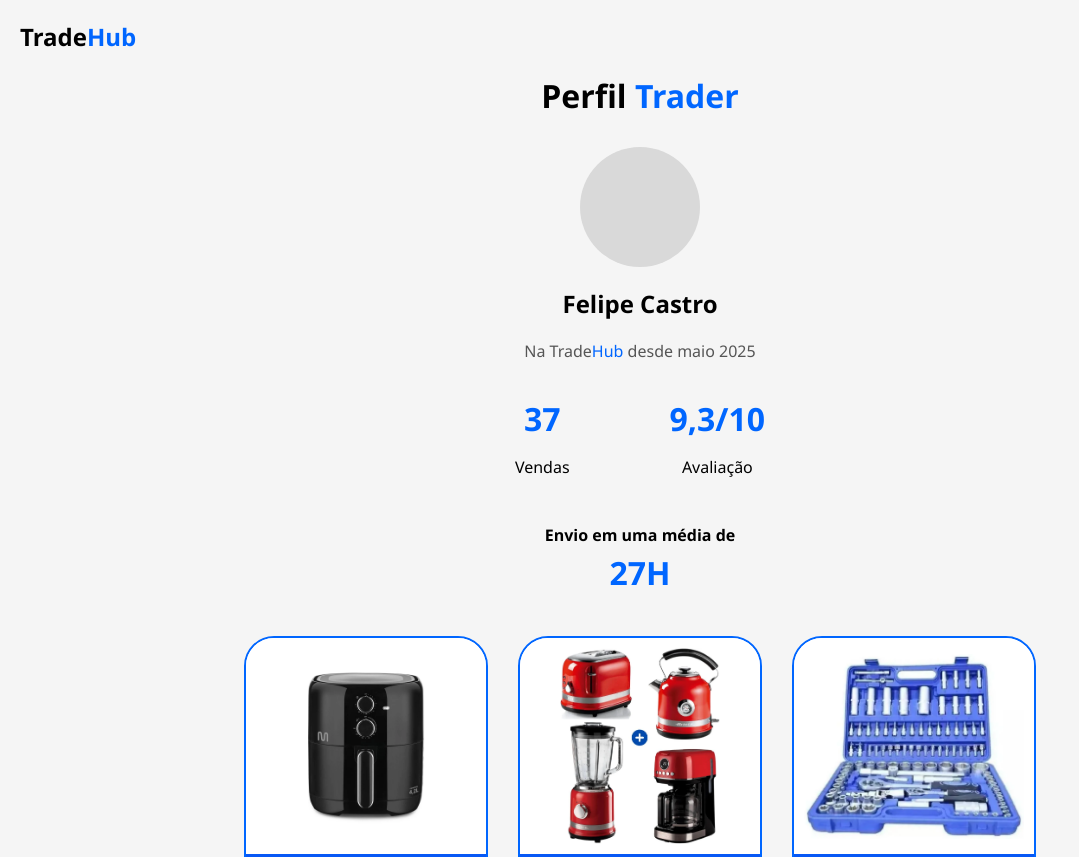
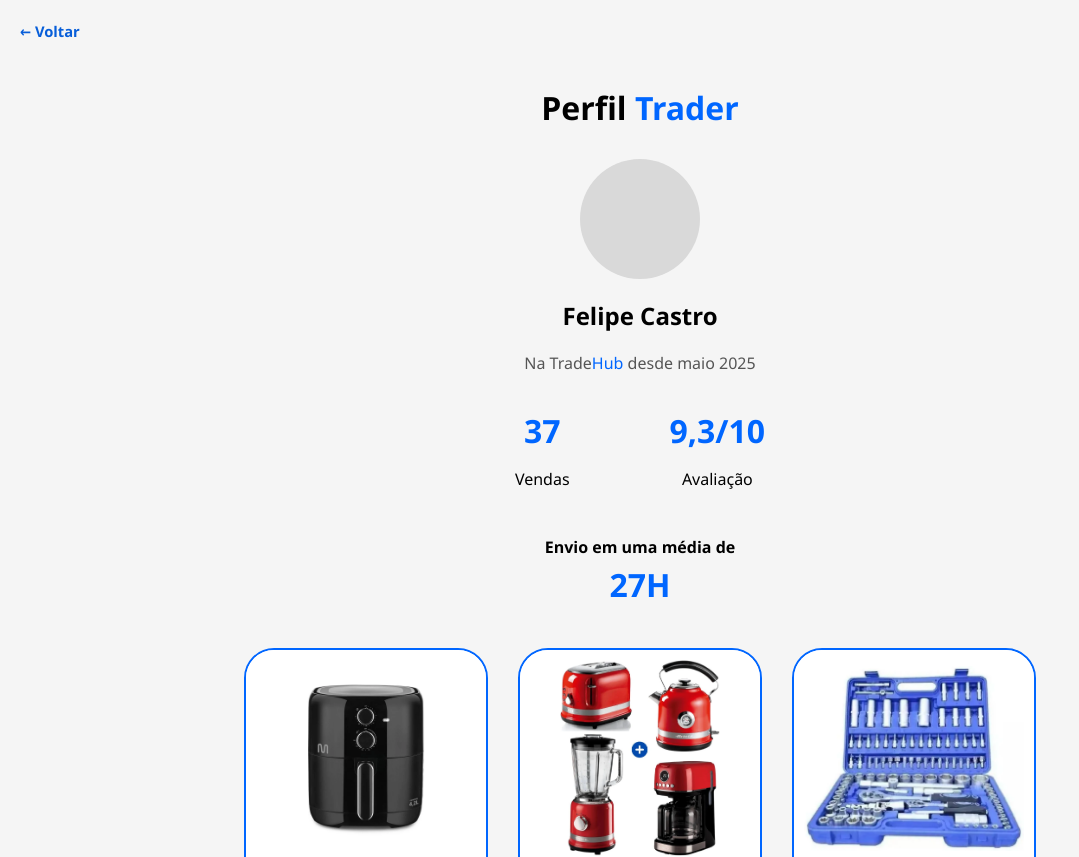
Before and after one commit to Hackathon-Trade-Hub/Trade-hub, a Vue app: page /perfilVendedor in a window 1280 px wide. Shown: the top 857 px of the page, without its empty margins (0-1079 px from the left). Built offline with nearby package versions, Linux system fonts and the light colour scheme.

Commit message:
Botão voltar perfil trader

```diff
--- a/src/Views/PerfilVendedor.vue
+++ b/src/Views/PerfilVendedor.vue
@@ -1,7 +1,7 @@
 <template>
   <div class="perfil-vendedor">
     <div class="topo">
-      <RouterLink to="/" class="logo">Trade<span>Hub</span></RouterLink>
+      <router-link to="/" class="voltar">← Voltar</router-link>
     </div>
 
     <h1>Perfil <span>Trader</span></h1>
@@ -112,4 +112,12 @@ h1 span {
   gap: 10px;
   margin-top: 30px;
 }
+.voltar {
+  display: inline-block;
+  margin-bottom: 24px;
+  color: #075ed9;
+  font-weight: 600;
+  text-decoration: none;
+  font-size: 1.15vw;
+}
 </style>
```
